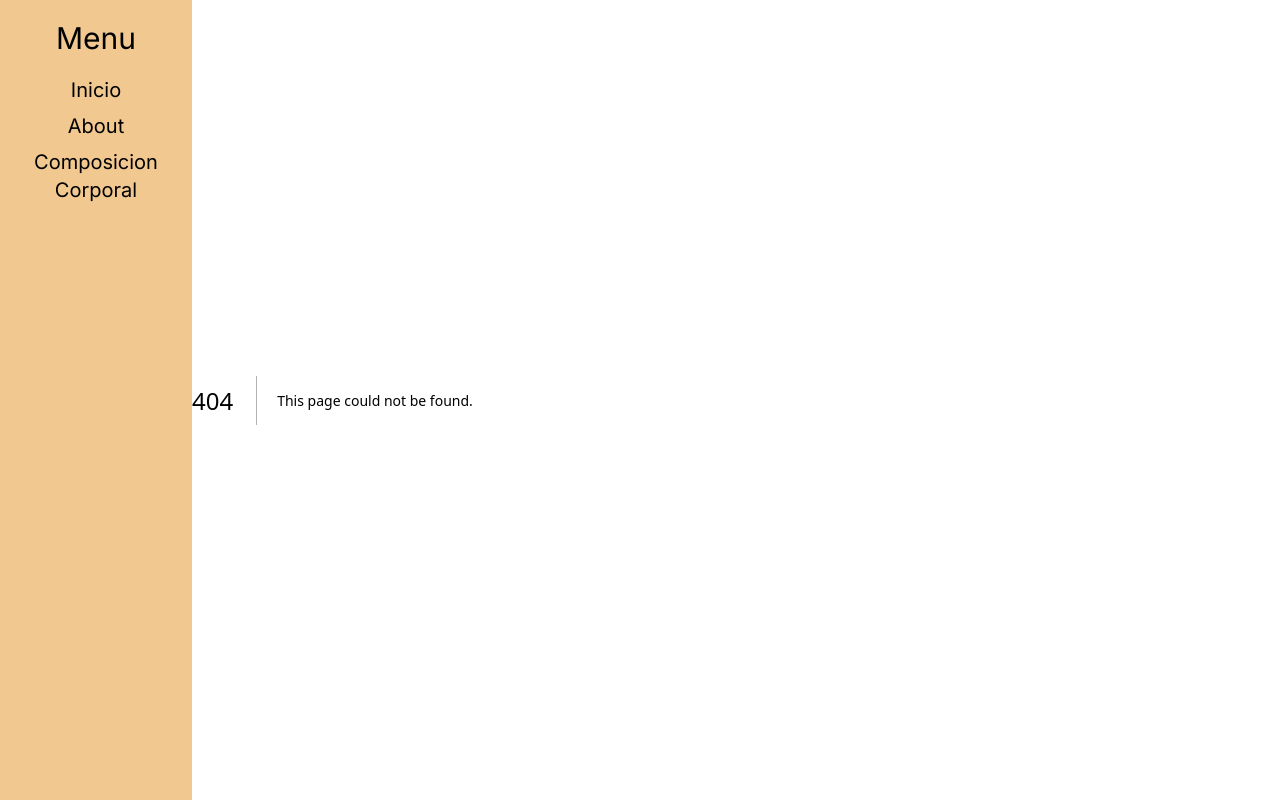
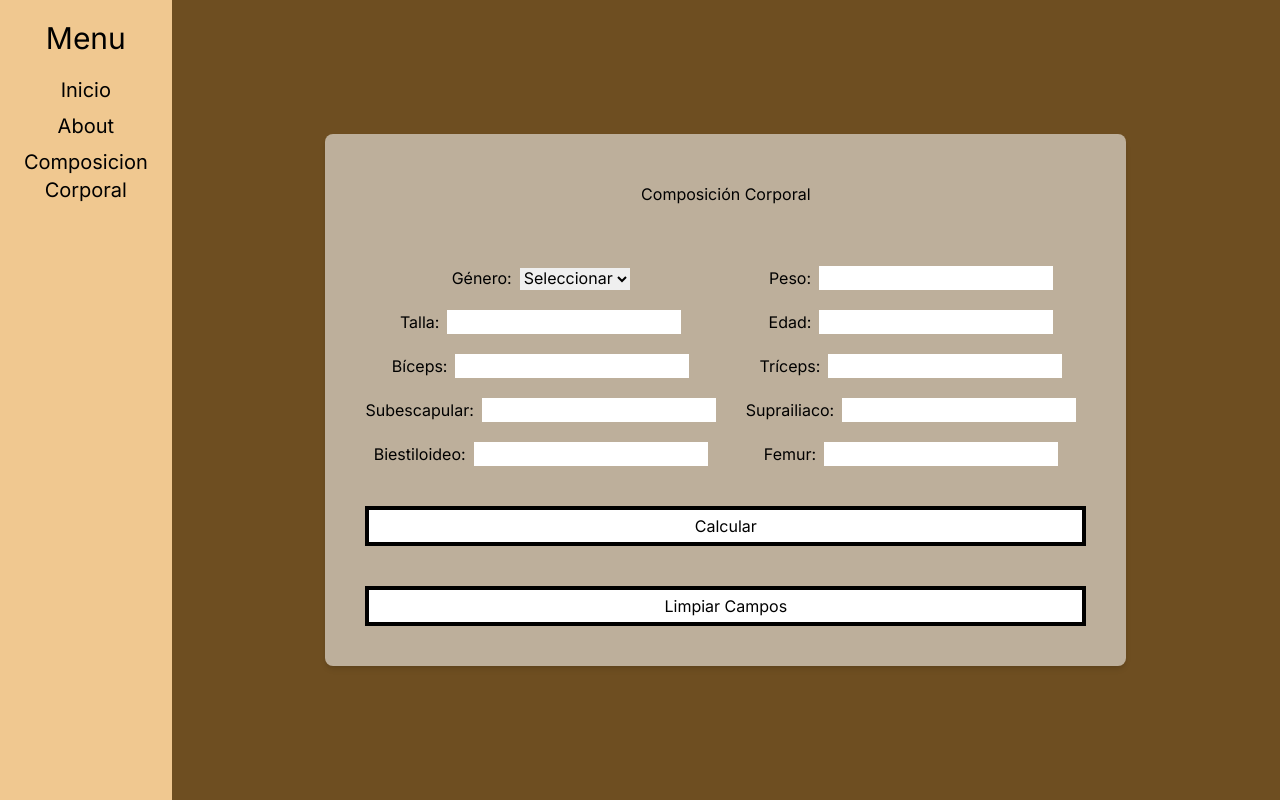
Before and after one commit to Nerovelic/dashboard, a Next.js app: page /body_composition in a window 1280 px wide. Before the commit this address had no page. Built offline with nearby package versions, Linux system fonts and the light colour scheme.

Commit message:
refactorizacion de codigo a ingles

```diff
--- a/app/composicion_corporal/page.jsx
+++ b/app/body_composition/page.jsx
@@ -3,158 +3,158 @@ import React, { useState, useEffect } from "react";
 import Table from "../table/page";
 import Graph from "../graph/page";
 
-export default function Composicion() {
-  const [genero, setGenero] = useState("");
+export default function Composition() {
+  const [genre, setGenre] = useState("");
   const [tricep, setTricep] = useState("");
   const [bicep, setBicep] = useState("");
-  const [subescapular, setSubescapular] = useState("");
-  const [suprailiaco, setSuprailiaco] = useState("");
-  const [biestiloideo, setBiestiloideo] = useState("");
+  const [subscapularis, setSubscapularis] = useState("");
+  const [suprailiac, setSuprailiac] = useState("");
+  const [bistyloid, setBistyloid] = useState("");
   const [femur, setFemur] = useState("");
-  const [talla, setTalla] = useState("");
-  const [peso, setPeso] = useState("");
-  const [edad, setEdad] = useState("");
-  const [resultado, setResultado] = useState(null);
-  const [resultado2, setResultado2] = useState(null);
-  const [masaOsea, setMasaOsea] = useState(null);
-  const [masaResidual, setMasaResidual] = useState(null);
-  const [masaGrasa, setMasaGrasa] = useState(null);
-  const [masaMuscular, setMasaMuscular] = useState(null);
-  const [PorcentajeResidual, setMasaResidualPor] = useState(null);
-  const [PorcentajeOsea, setMasaOseaPor] = useState(null);
-  const [PorcentajeMuscular, setMuscularPor] = useState(null);
+  const [size, setSize] = useState("");
+  const [weight, setWeight] = useState("");
+  const [age, setAge] = useState("");
+  const [result, setResult] = useState(null);
+  const [result2, setResult2] = useState(null);
+  const [boneMass, setBoneMass] = useState(null);
+  const [residualMass, setResidualMass] = useState(null);
+  const [fatMass, setFatMass] = useState(null);
+  const [muscleMass, setMuscleMass] = useState(null);
+  const [PercentResidual, setResidualMassPer] = useState(null);
+  const [PercentageOsea, setBoneMassPer] = useState(null);
+  const [MusclePercentage, setMuscularPer] = useState(null);
 
   useEffect(() => {
     const storedValues = JSON.parse(
       localStorage.getItem("bodyCompositionValues")
     );
     if (storedValues) {
-      setGenero(storedValues.genero || "");
+      setGenre(storedValues.genre || "");
       setTricep(storedValues.tricep || "");
       setBicep(storedValues.bicep || "");
-      setSubescapular(storedValues.subescapular || "");
-      setSuprailiaco(storedValues.suprailiaco || "");
-      setBiestiloideo(storedValues.biestiloideo || "");
+      setSubscapularis(storedValues.subscapularis || "");
+      setSuprailiac(storedValues.suprailiac || "");
+      setBistyloid(storedValues.bistyloid || "");
       setFemur(storedValues.femur || "");
-      setTalla(storedValues.talla || "");
-      setPeso(storedValues.peso || "");
-      setEdad(storedValues.edad || "");
+      setSize(storedValues.size || "");
+      setWeight(storedValues.weight || "");
+      setAge(storedValues.age || "");
     }
   }, []);
 
   useEffect(() => {
     const bodyCompositionValues = {
-      genero,
+      genre,
       tricep,
       bicep,
-      subescapular,
-      suprailiaco,
-      biestiloideo,
+      subscapularis,
+      suprailiac,
+      bistyloid,
       femur,
-      talla,
-      peso,
-      edad,
+      size,
+      weight,
+      age,
     };
     localStorage.setItem(
       "bodyCompositionValues",
       JSON.stringify(bodyCompositionValues)
     );
   }, [
-    genero,
+    genre,
     tricep,
     bicep,
-    subescapular,
-    suprailiaco,
-    biestiloideo,
+    subscapularis,
+    suprailiac,
+    bistyloid,
     femur,
-    talla,
-    peso,
-    edad,
+    size,
+    weight,
+    age,
   ]);
 
-  const calculateMasaOsea = () => {
-    if (talla && biestiloideo && femur) {
-      alturaAlCuadrado = Math.pow(parseFloat(talla), 2);
-      const masaOsea =
+  const calculateBoneMass = () => {
+    if (size && bistyloid && femur) {
+      heightSquared = Math.pow(parseFloat(size), 2);
+      const boneMass =
         Math.pow(
-          ((((alturaAlCuadrado * parseFloat(biestiloideo)) / 100) *
+          ((((heightSquared * parseFloat(bistyloid)) / 100) *
             parseFloat(femur)) /
             100) *
             400,
           0.712
         ) * 3.02;
-      return masaOsea;
+      return boneMass;
     }
     return null;
   };
 
-  let alturaAlCuadrado = 0;
+  let heightSquared = 0;
 
   const calculateResidualMass = () => {
-    if (genero && peso) {
-      pesoKilogramos = parseFloat(peso);
-      if (genero === "hombre") {
-        return 0.24 * pesoKilogramos;
-      } else if (genero === "mujer") {
-        return 0.21 * pesoKilogramos;
+    if (genre && weight) {
+      weightKilograms = parseFloat(weight);
+      if (genre === "hombre") {
+        return 0.24 * weightKilograms;
+      } else if (genre === "mujer") {
+        return 0.21 * weightKilograms;
       }
     }
     return null;
   };
 
-  let pesoKilogramos = 0;
+  let weightKilograms = 0;
 
   const handleSubmit = (e) => {
     e.preventDefault();
     if (
-      genero &&
-      talla &&
-      peso &&
+      genre &&
+      size &&
+      weight &&
       tricep &&
       bicep &&
-      subescapular &&
-      suprailiaco &&
-      biestiloideo &&
+      subscapularis &&
+      suprailiac &&
+      bistyloid &&
       femur
     ) {
       const log10 =
         Math.log10(
           parseFloat(tricep) +
             parseFloat(bicep) +
-            parseFloat(subescapular) +
-            parseFloat(suprailiaco)
+            parseFloat(subscapularis) +
+            parseFloat(suprailiac)
         ) || 0;
 
       let DC;
 
-      if (genero === "hombre") {
+      if (genre === "hombre") {
         DC = 1.1765 - 0.0744 * log10;
-      } else if (genero === "mujer") {
+      } else if (genre === "mujer") {
         DC = 1.1567 - 0.0717 * log10;
       }
 
-      const porcentajeGrasaCorporal = 495 / DC - 450;
-      const masaGrasa = (porcentajeGrasaCorporal * peso) / 100;
-      const PorcentajeResidual = (calculateResidualMass() * 100) / peso;
-      const PorcentajeOsea = (calculateMasaOsea() * 100) / peso;
-      const PorcentajeMuscular =
-        100 - (porcentajeGrasaCorporal + PorcentajeResidual + PorcentajeOsea);
-      const masaMuscular = (PorcentajeMuscular * peso) / 100;
-      setMasaGrasa(masaGrasa);
-      setResultado(porcentajeGrasaCorporal);
-      setResultado2(DC);
-      setMasaOsea(calculateMasaOsea());
-      setMasaResidual(calculateResidualMass());
-      setMasaResidualPor(PorcentajeResidual);
-      setMasaOseaPor(PorcentajeOsea);
-      setMuscularPor(PorcentajeMuscular);
-      setMasaMuscular(masaMuscular);
+      const percentageFatCorporal = 495 / DC - 450;
+      const fatMass = (percentageFatCorporal * weight) / 100;
+      const PercentResidual = (calculateResidualMass() * 100) / weight;
+      const PercentageOsea = (calculateBoneMass() * 100) / weight;
+      const PercentageMuscular =
+        100 - (percentageFatCorporal + PercentResidual + PercentageOsea);
+      const muscleMass = (PercentageMuscular * weight) / 100;
+      setFatMass(fatMass);
+      setResult(percentageFatCorporal);
+      setResult2(DC);
+      setBoneMass(calculateBoneMass());
+      setResidualMass(calculateResidualMass());
+      setResidualMassPer(PercentResidual);
+      setBoneMassPer(PercentageOsea);
+      setMuscularPer(PercentageMuscular);
+      setMuscleMass(muscleMass);
     } else {
-      setResultado(null);
-      setResultado2(null);
-      setMasaOsea(null);
-      setMasaResidual(null);
-      setMasaMuscular(null);
+      setResult(null);
+      setResult2(null);
+      setBoneMass(null);
+      setResidualMass(null);
+      setMuscleMass(null);
     }
   };
 
@@ -173,8 +173,8 @@ export default function Composicion() {
             <label>
               Género:
               <select
-                value={genero}
-                onChange={(e) => setGenero(e.target.value)}
+                value={genre}
+                onChange={(e) => setGenre(e.target.value)}
                 className="ml-2"
               >
                 <option value="">Seleccionar</option>
@@ -187,9 +187,12 @@ export default function Composicion() {
               <input
                 type="number"
                 className="ml-2"
-                value={peso}
+                value={weight}
                 onChange={(e) =>
-                  handlePositiveInputChange(parseFloat(e.target.value), setPeso)
+                  handlePositiveInputChange(
+                    parseFloat(e.target.value),
+                    setWeight
+                  )
                 }
               />
             </label>
@@ -200,12 +203,9 @@ export default function Composicion() {
               <input
                 type="number"
                 className="ml-2"
-                value={talla}
+                value={size}
                 onChange={(e) =>
-                  handlePositiveInputChange(
-                    parseFloat(e.target.value),
-                    setTalla
-                  )
+                  handlePositiveInputChange(parseFloat(e.target.value), setSize)
                 }
               />
             </label>
@@ -214,9 +214,9 @@ export default function Composicion() {
               <input
                 type="number"
                 className="ml-2"
-                value={edad}
+                value={age}
                 onChange={(e) =>
-                  handlePositiveInputChange(parseFloat(e.target.value), setEdad)
+                  handlePositiveInputChange(parseFloat(e.target.value), setAge)
                 }
               />
             </label>
@@ -257,11 +257,11 @@ export default function Composicion() {
               <input
                 type="number"
                 className="ml-2"
-                value={subescapular}
+                value={subscapularis}
                 onChange={(e) =>
                   handlePositiveInputChange(
                     parseFloat(e.target.value),
-                    setSubescapular
+                    setSubscapularis
                   )
                 }
               />
@@ -271,11 +271,11 @@ export default function Composicion() {
               <input
                 type="number"
                 className="ml-2"
-                value={suprailiaco}
+                value={suprailiac}
                 onChange={(e) =>
                   handlePositiveInputChange(
                     parseFloat(e.target.value),
-                    setSuprailiaco
+                    setSuprailiac
                   )
                 }
               />
@@ -286,11 +286,11 @@ export default function Composicion() {
               <input
                 type="number"
                 className="ml-2"
-                value={biestiloideo}
+                value={bistyloid}
                 onChange={(e) =>
                   handlePositiveInputChange(
                     parseFloat(e.target.value),
-                    setBiestiloideo
+                    setBistyloid
                   )
                 }
               />
@@ -321,59 +321,59 @@ export default function Composicion() {
             className="bg-tertiary text-black border-4 cursor-pointer mt-5 py-1 px-3"
             onClick={() => {
               localStorage.removeItem("bodyCompositionValues");
-              setGenero("");
+              setGenre("");
               setTricep("");
               setBicep("");
-              setSubescapular("");
-              setSuprailiaco("");
-              setBiestiloideo("");
+              setSubscapularis("");
+              setSuprailiac("");
+              setBistyloid("");
               setFemur("");
-              setTalla("");
-              setPeso("");
-              setResultado(null);
-              setResultado2(null);
-              setMasaOsea(null);
-              setMasaResidual(null);
-              setEdad("");
+              setSize("");
+              setWeight("");
+              setResult(null);
+              setResult2(null);
+              setBoneMass(null);
+              setResidualMass(null);
+              setAge("");
             }}
           >
             Limpiar Campos
           </button>
         </form>
 
-        {resultado !== null &&
-          resultado2 !== null &&
-          masaOsea !== null &&
-          PorcentajeOsea !== null &&
-          masaResidual !== null &&
-          PorcentajeResidual !== null &&
-          masaMuscular !== null &&
-          PorcentajeMuscular !== null && (
+        {result !== null &&
+          result2 !== null &&
+          boneMass !== null &&
+          PercentageOsea !== null &&
+          residualMass !== null &&
+          PercentResidual !== null &&
+          muscleMass !== null &&
+          MusclePercentage !== null && (
             <Table
-              porcentajeGrasa={resultado}
-              masaGrasa={masaGrasa}
-              masaOsea={masaOsea}
-              PorcentajeOsea={PorcentajeOsea}
-              masaResidual={masaResidual}
-              PorcentajeResidual={PorcentajeResidual}
-              masaMuscular={masaMuscular}
-              PorcentajeMuscular={PorcentajeMuscular}
+              porcentajeGrasa={result}
+              fatMass={fatMass}
+              boneMass={boneMass}
+              PercentageOsea={PercentageOsea}
+              residualMass={residualMass}
+              PercentResidual={PercentResidual}
+              muscleMass={muscleMass}
+              MusclePercentage={MusclePercentage}
             />
           )}
-        {resultado !== null &&
-          resultado2 !== null &&
-          masaOsea !== null &&
-          PorcentajeOsea !== null &&
-          masaResidual !== null &&
-          PorcentajeResidual !== null &&
-          masaMuscular !== null &&
-          PorcentajeMuscular !== null && (
+        {result !== null &&
+          result2 !== null &&
+          boneMass !== null &&
+          PercentageOsea !== null &&
+          residualMass !== null &&
+          PercentResidual !== null &&
+          muscleMass !== null &&
+          MusclePercentage !== null && (
             <Graph
-              resultado={resultado}
-              resultado2={resultado2}
-              PorcentajeOsea={PorcentajeOsea}
-              PorcentajeResidual={PorcentajeResidual}
-              PorcentajeMuscular={PorcentajeMuscular}
+              result={result}
+              result2={result2}
+              PercentageOsea={PercentageOsea}
+              PercentResidual={PercentResidual}
+              MusclePercentage={MusclePercentage}
             />
           )}
       </div>
--- a/app/graph/page.jsx
+++ b/app/graph/page.jsx
@@ -2,26 +2,36 @@ import React, { useRef, useEffect } from "react";
 import Chart from "chart.js/auto";
 
 export default function Graph({
-  resultado,
-  resultado2,
-  PorcentajeOsea,
-  PorcentajeResidual,
-  PorcentajeMuscular,
+  result,
+  result2,
+  PercentageOsea,
+  PercentResidual,
+  MusclePercentage,
 }) {
   const chartRef = useRef(null);
 
   useEffect(() => {
-    if (resultado !== null && resultado2 !== null) {
+    if (result !== null && result2 !== null) {
       const ctx = chartRef.current.getContext("2d");
 
       new Chart(ctx, {
         type: "bar",
         data: {
-          labels: ["Porcentaje Grasa", "Porcentaje Osea", "Porcentaje Residual", "Porcentaje Muscular"],
+          labels: [
+            "Porcentaje Grasa",
+            "Porcentaje Osea",
+            "Porcentaje Residual",
+            "Porcentaje Muscular",
+          ],
           datasets: [
             {
               label: "Porcentaje",
-              data: [resultado, PorcentajeOsea, PorcentajeResidual, PorcentajeMuscular],
+              data: [
+                result,
+                PercentageOsea,
+                PercentResidual,
+                MusclePercentage,
+              ],
               backgroundColor: [
                 "rgba(255, 99, 132, 0.2)",
                 "rgba(54, 162, 235, 0.2)",
@@ -47,13 +57,7 @@ export default function Graph({
         },
       });
     }
-  }, [
-    resultado,
-    resultado2,
-    PorcentajeOsea,
-    PorcentajeResidual,
-    PorcentajeMuscular,
-  ]);
+  }, [result, result2, PercentageOsea, PercentResidual, MusclePercentage]);
 
   return (
     <div>
--- a/app/layout.js
+++ b/app/layout.js
@@ -5,8 +5,8 @@ import Menu from "@/components/Menu";
 const inter = Inter({ subsets: ["latin"] });
 
 export const metadata = {
-  title: "Create Next App",
-  description: "Generated by create next app",
+  title: "dashboard project",
+  description: "human body calculator program",
 };
 
 export default function RootLayout({ children }) {
--- a/app/table/page.jsx
+++ b/app/table/page.jsx
@@ -1,12 +1,12 @@
 export default function Table({
   porcentajeGrasa,
-  masaGrasa,
-  masaOsea,
-  PorcentajeOsea,
-  masaResidual,
-  PorcentajeResidual,
-  masaMuscular,
-  PorcentajeMuscular,
+  fatMass,
+  boneMass,
+  PercentageOsea,
+  residualMass,
+  PercentResidual,
+  muscleMass,
+  MusclePercentage,
 }) {
   return (
     <div>
@@ -24,22 +24,22 @@ export default function Table({
             <tr className="text-center">
               <td className="py-2 px-4 font-semibold">Masa Grasa</td>
               <td className="py-2 px-4">{porcentajeGrasa.toFixed(3)}%</td>
-              <td className="py-2 px-4">{masaGrasa.toFixed(3)} kg</td>
+              <td className="py-2 px-4">{fatMass.toFixed(3)} kg</td>
             </tr>
             <tr className="text-center">
               <td className="py-2 px-4 font-semibold">Masa Osea</td>
-              <td className="py-2 px-4">{PorcentajeOsea.toFixed(3)}%</td>
-              <td className="py-2 px-4">{masaOsea.toFixed(3)} kg</td>
+              <td className="py-2 px-4">{PercentageOsea.toFixed(3)}%</td>
+              <td className="py-2 px-4">{boneMass.toFixed(3)} kg</td>
             </tr>
             <tr className="text-center">
               <td className="py-2 px-4 font-semibold">Masa Residual</td>
-              <td className="py-2 px-4">{PorcentajeResidual.toFixed(2)}%</td>
-              <td className="py-2 px-4">{masaResidual.toFixed(3)} kg</td>
+              <td className="py-2 px-4">{PercentResidual.toFixed(2)}%</td>
+              <td className="py-2 px-4">{residualMass.toFixed(3)} kg</td>
             </tr>
             <tr className="text-center">
               <td className="py-2 px-4 font-semibold">Masa Muscular</td>
-              <td className="py-2 px-4">{PorcentajeMuscular.toFixed(3)}%</td>
-              <td className="py-2 px-4">{masaMuscular.toFixed(3)} kg</td>
+              <td className="py-2 px-4">{MusclePercentage.toFixed(3)}%</td>
+              <td className="py-2 px-4">{muscleMass.toFixed(3)} kg</td>
             </tr>
           </tbody>
         </table>
--- a/components/Menu.jsx
+++ b/components/Menu.jsx
@@ -10,7 +10,7 @@ const menuRoutes = [
     label: "About",
   },
   {
-    ruta: "/composicion_corporal",
+    ruta: "/body_composition",
     label: "Composicion Corporal",
   },
 ];
```
